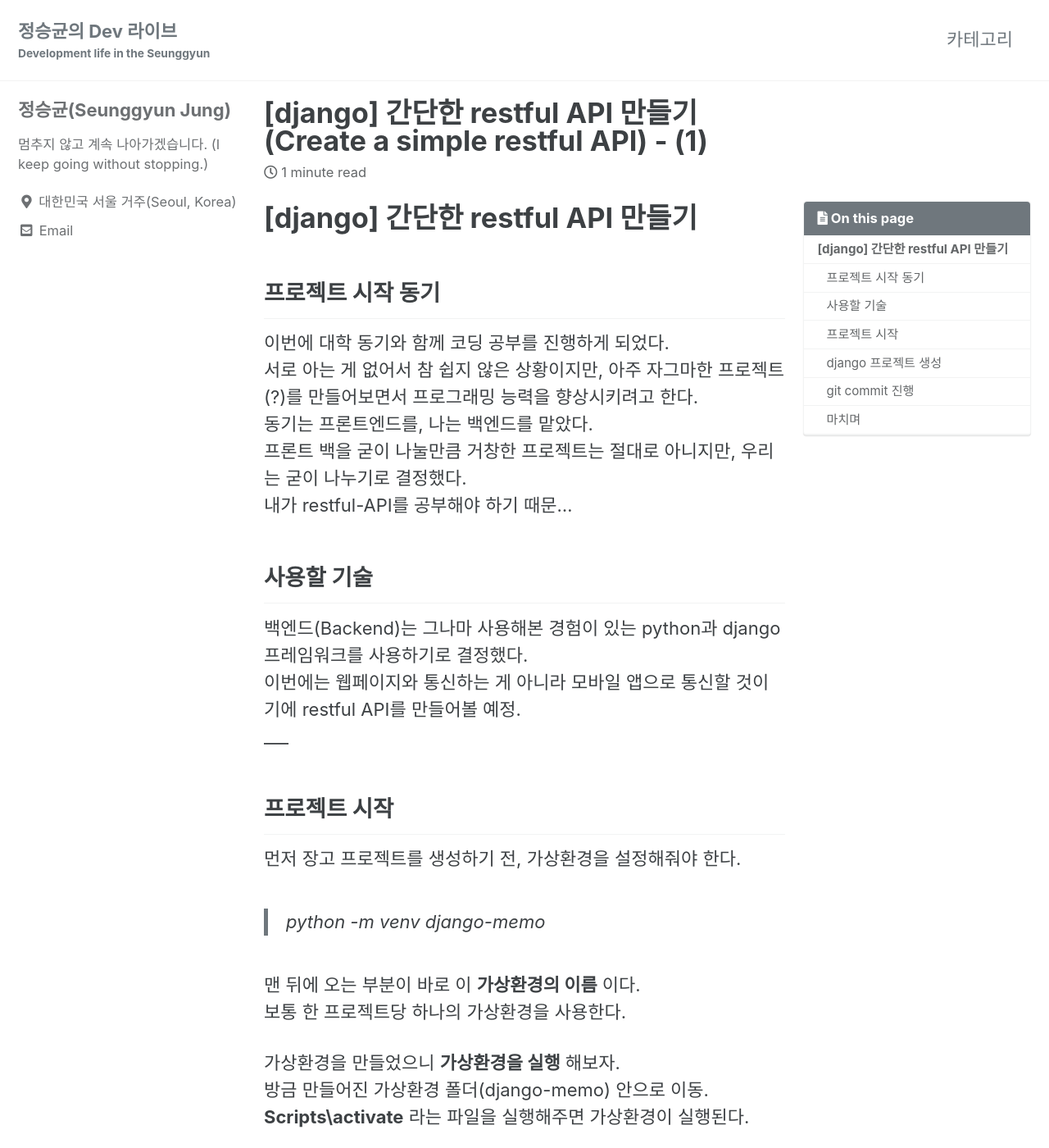
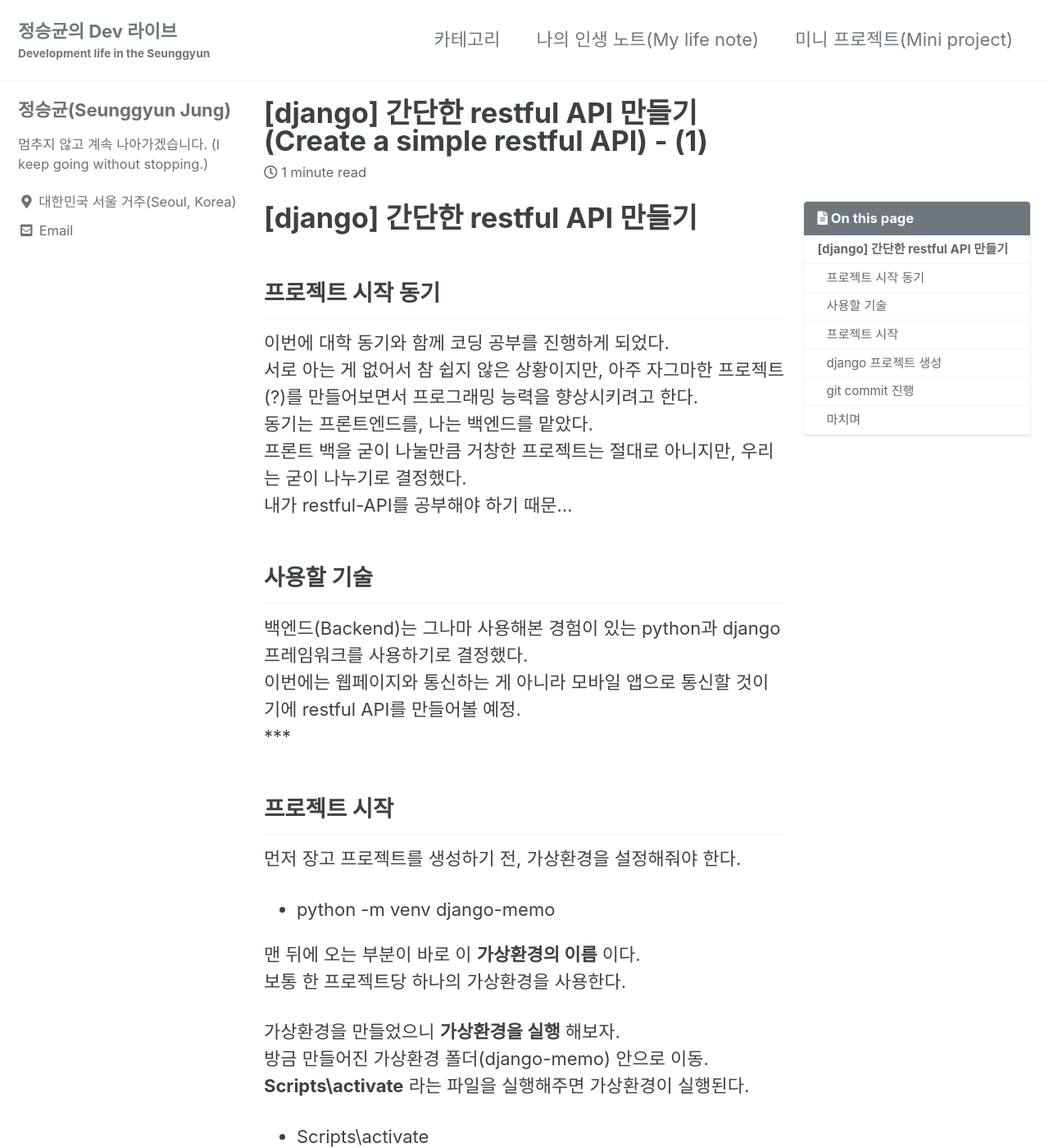
Before and after one commit to sg0831/sg0831.github.io, a Jekyll site: the page built from _posts/2021-02-17-Create-simple-restful-api-1.md, in a window 1280 px wide and 1400 px high. Shown: the whole window at 82% size. Built offline with Jekyll 4.4.1, drawn with Linux system fonts in a browser that asks for light colours; cached includes are drawn as plain includes; some of the changed text lies outside the part shown.

Commit message:
Add menu: my-life-note + mini-project

```diff
--- a/_data/navigation.yml
+++ b/_data/navigation.yml
@@ -13,3 +13,7 @@ main:
 
   - title: "카테고리"
     url: /categories/
+  - title: "나의 인생 노트(My life note)"
+    url: /categories/my-life-note/
+  - title: "미니 프로젝트(Mini project)"
+    url: /categories/mini-project/
--- /dev/null
+++ b/_pages/mini-project.md
@@ -0,0 +1,8 @@
+---
+title: "미니 프로젝트(Mini project)"
+layout: category
+permalink: /categories/mini-project/
+author_profile: true
+---
+
+나를 성장시킬 작은 프로젝트들(Mini-projects that grow me)
--- /dev/null
+++ b/_pages/my-life-note.md
@@ -0,0 +1,8 @@
+---
+title: "나의 인생 노트(My life note)"
+layout: category
+permalink: /categories/my-life-note/
+author_profile: true
+---
+
+나의 전반적인 인생에 관하여(All about my life)
--- a/_posts/2021-02-17-Create-simple-restful-api-1.md
+++ b/_posts/2021-02-17-Create-simple-restful-api-1.md
@@ -21,12 +21,12 @@ last_modified_at: 2021-02-17
 ## 사용할 기술
 백엔드(Backend)는 그나마 사용해본 경험이 있는 python과 django 프레임워크를 사용하기로 결정했다.
 이번에는 웹페이지와 통신하는 게 아니라 모바일 앱으로 통신할 것이기에 restful API를 만들어볼 예정.
-___
+***
 
 ## 프로젝트 시작
 먼저 장고 프로젝트를 생성하기 전, 가상환경을 설정해줘야 한다.
 
->python -m venv django-memo
+* python -m venv django-memo
 
 맨 뒤에 오는 부분이 바로 이 **가상환경의 이름** 이다.
 보통 한 프로젝트당 하나의 가상환경을 사용한다.
@@ -35,19 +35,19 @@ ___
 방금 만들어진 가상환경 폴더(django-memo) 안으로 이동.
 **Scripts\activate** 라는 파일을 실행해주면 가상환경이 실행된다.
 
->Scripts\activate
+* Scripts\activate
 
 윈도우에서는 이와 같은 cmd 명령으로 실행할 수 있다.
 이렇게 가상환경이 실행되면, cmd창의 경로 앞부분에 해당 가상환경의 이름이 붙는다.
 이게 붙어있으면 현재 가상환경을 실행 중이라는 의미.
 그럼 이제 django 프레임워크를 설치해보자.
 
->pip install django
+* pip install django
 
 장고 프레임워크를 설치한 다음에는 djangorestframwork도 추가로 설치해준다.
 이번에는 **restful API** 를 만들어볼 것이기 때문이다.
 
->pip install djangorestframework
+* pip install djangorestframework
 
 필요한 프레임워크가 모두 설치되었다.
 
@@ -56,18 +56,18 @@ ___
 ## django 프로젝트 생성
 이제 장고 프로젝트를 만들어보자.
 
->django-admin startproject memoBackend
+* django-admin startproject memoBackend
 
 일단 django 프로젝트를 생성한 후에는 항상 runserver을 먼저 해준다.
 다른 사람들의 포스팅을 보니 모두 그렇게 하는 거 같은데, 프로젝트 생성이 정상적으로 됬는지 확인하려는 의도인 듯하다.
 
->python manage.py runserver
+* python manage.py runserver
 
 이 명령을 통해 **로컬 서버** 를 열 수 있다.
 맨 앞에 있는 "python"은 "py"로 줄여서 사용 가능하다.
 나는 주로 "py"로 줄여서 사용한다.
 
->http://localhost:8000/
+* http://localhost:8000/
 
 웹브라우저를 실행하여 로컬 서버가 정상적으로 열리는지 확인.
 django는 기본적으로 8000포트를 사용한다.
@@ -78,15 +78,15 @@ django는 기본적으로 8000포트를 사용한다.
 최상위 디렉터리로 이동한 후 git 저장소를 생성.
 가상환경까지 저장소에 포함해야 하기에 최상위에서 저장소를 생성했다.
 
->git init
+* git init
 
 이어서 하위에 있는 모든 파일을 **git이 추적** 하게끔 한다.
 
->git add .
+* git add .
 
 그리고 바로 commit까지 진행.
 
->git commit -m "start project"
+* git commit -m "start project"
 
 이렇게 초기 상태의 commit를 완료했다.
 
```
Also changed, not shown: other parts of _posts/2021-02-17-Create-simple-restful-api-1.md (+1 -1 lines), _posts/2021-02-13-First-posting.md (+1 -1 lines).
